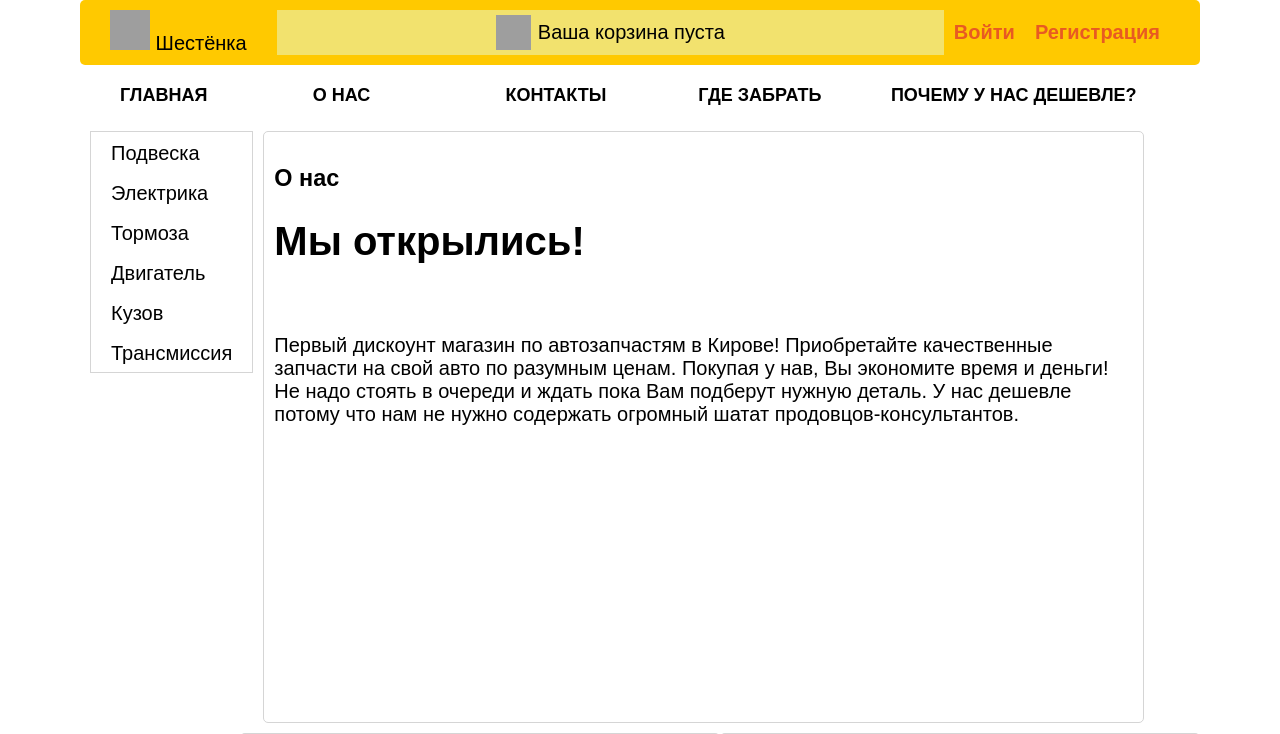
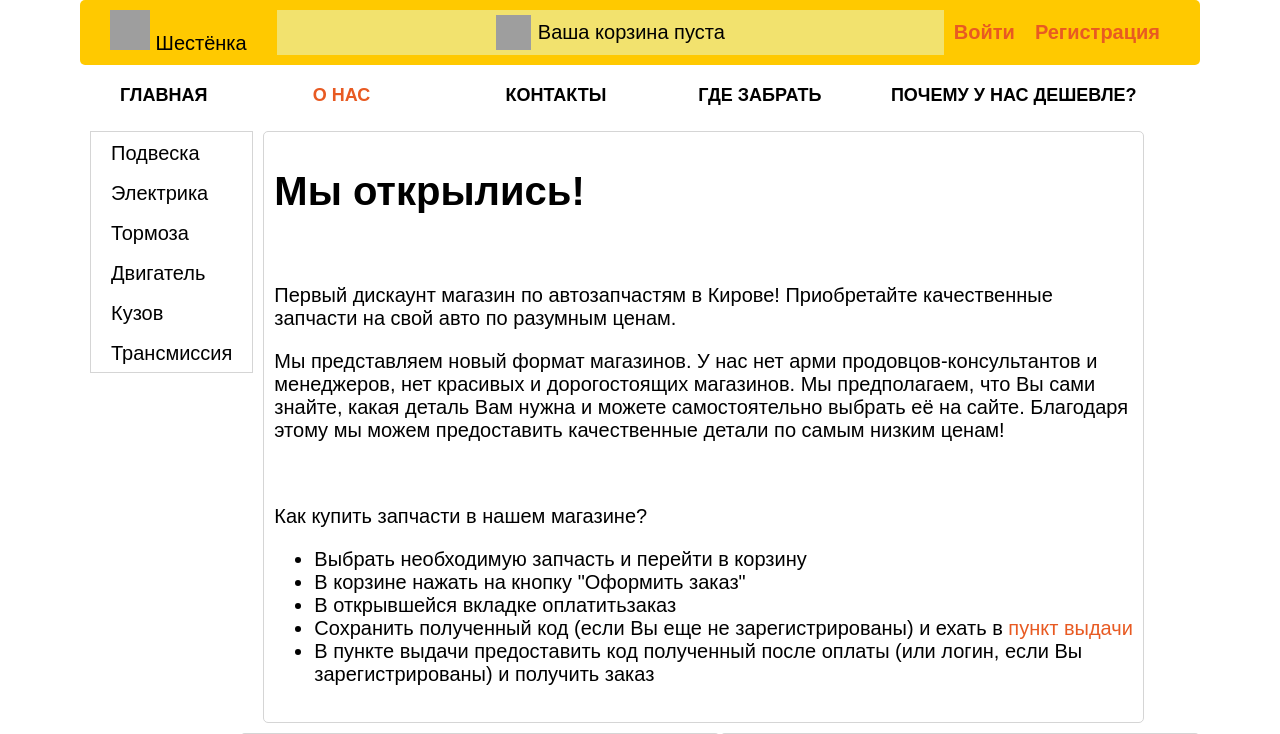
Before and after one commit to maxs2x/flask_shop, a Flask app: page /about in a window 1280 px wide. Shown: the top 734 px of the page. Run offline with Flask 2, Linux system fonts and the light colour scheme; some libraries are stand-ins or nearby versions; grey boxes are pictures that could not be loaded.

Commit message:
Добавлены/изменены страницы навбара (О нас, Контакты, Где забрать, Почему у нас дешевле)
Signed-off-by: maxs2x <xmaxs2x@gmail.com>

```diff
--- a/main.py
+++ b/main.py
@@ -118,6 +118,10 @@ def route_first_level_path(subpath):
         return render_template('suspension.html', cart_info=cart_informations)
     elif subpath == 'contacts':
         return render_template('contacts.html', cart_info=cart_informations)
+    elif subpath == 'where':
+        return render_template('where.html', cart_info=cart_informations)
+    elif subpath == 'why':
+        return render_template('why.html', cart_info=cart_informations)
 
 
 def quantity_validation(id_product, value_in, value_add):
--- a/static/css/style.css
+++ b/static/css/style.css
@@ -664,6 +664,14 @@ footer {
 table {
     width: 100%;
 }
+
+ymaps {
+    text-align: center;
+    margin: auto;
+}
+.map {
+    text-align: center;
+}
 .group-btn {
     display: flex;
     flex-wrap: wrap;
--- a/templates/about.html
+++ b/templates/about.html
@@ -4,14 +4,39 @@
 <title>Про магазин Шестерёнка</title>
 {% endblock %}
 
+{% block active_about %}
+active
+{% endblock %}
+
 {% block body %}
 <title>Магазин Шестерёнка</title>
-<h3>О нас</h3>
 <div class="container">
-    <div class="   -center">
+    <div class="sdf">
         <h1>Мы открылись!</h1>
         <br>
-        <p>Первый дискоунт магазин по автозапчастям в Кирове! Приобретайте качественные запчасти на свой авто по разумным ценам. Покупая у нав, Вы экономите время и деньги! Не надо стоять в очереди и ждать пока Вам подберут нужную деталь. У нас дешевле потому что нам не нужно содержать огромный шатат продовцов-консультантов.</p>
+        <p>Первый дискаунт магазин по автозапчастям в Кирове! Приобретайте качественные запчасти на свой авто по разумным ценам. </p>
+        <p>Мы представляем новый формат магазинов. У нас нет арми продовцов-консультантов и менеджеров, нет красивых и дорогостоящих магазинов. Мы предполагаем, что Вы сами знайте, какая деталь Вам нужна и можете самостоятельно выбрать её на сайте. Благодаря этому мы можем предоставить качественные детали по самым низким ценам!</p>
+        <br>
+        <p>
+            Как купить запчасти в нашем магазине?
+        </p>
+        <ul>
+            <li>
+                Выбрать необходимую запчасть и перейти в корзину
+            </li>
+            <li>
+                В корзине нажать на кнопку "Оформить заказ"
+            </li>
+            <li>
+                В открывшейся вкладке оплатитьзаказ
+            </li>
+            <li>
+                Сохранить полученный код (если Вы еще не зарегистрированы) и ехать в <a href="/where" style="color:#e85a22">пункт выдачи </a>
+            </li>
+            <li>
+                В пункте выдачи предоставить код полученный после оплаты (или логин, если Вы зарегистрированы) и получить заказ
+            </li>
+        </ul>
     </div>
 </div>
 </div>
--- a/templates/base.html
+++ b/templates/base.html
@@ -65,16 +65,16 @@
                           <a href="/" class="wrapper__menu-link">Главная</a>
                           <a href="/about" class="wrapper__menu-link">О компании</a>
                           <a href="/contacts" class="wrapper__menu-link">Контакты</a>
-                          <a href="#" class="wrapper__menu-link">Услуги</a>
+                          <a href="/where" class="wrapper__menu-link">Где забрать?</a>
                       </div>
                 </div>
             </div>
             <div class="header-container-second">
-                <a class="header-nav-link" aria-current="page" href="/">ГЛАВНАЯ</a>
-                <a class="header-nav-link" href="/about">О НАС</a>
-                <a class="header-nav-link" href="/contacts">КОНТАКТЫ</a>
-                <a class="header-nav-link" href="#">ГДЕ ЗАБРАТЬ</a>
-                <a class="header-nav-link" href="#">ПОЧЕМУ У НАС ДЕШЕВЛЕ?</a>
+                <a class="header-nav-link {% block active_main %}  {% endblock %}" aria-current="page" href="/">ГЛАВНАЯ</a>
+                <a class="header-nav-link {% block active_about %}  {% endblock %}" href="/about">О НАС</a>
+                <a class="header-nav-link {% block active_contacts %}  {% endblock %}" href="/contacts">КОНТАКТЫ</a>
+                <a class="header-nav-link {% block active_where %}  {% endblock %}" href="/where">ГДЕ ЗАБРАТЬ</a>
+                <a class="header-nav-link {% block active_why %}  {% endblock %}" href="/why">ПОЧЕМУ У НАС ДЕШЕВЛЕ?</a>
             </div>
         </header>
         <main class="content-container">
@@ -114,10 +114,10 @@
                         </ul>
                         <ul class="ul-footer">
                             <li>
-                              <a class="footer-nav-link" href="#">Где забрать</a>
+                              <a class="footer-nav-link" href="/where">Где забрать</a>
                             </li>
                             <li>
-                                <a class="footer-nav-link" href="#">Почему у нас дешевле?</a>
+                                <a class="footer-nav-link" href="/why">Почему у нас дешевле?</a>
                             </li>
                         </ul>
                         <ul class="ul-footer">
--- a/templates/index.html
+++ b/templates/index.html
@@ -4,9 +4,13 @@
 <title>Магазин Шестерёнка</title>
 {% endblock %}
 
+{% block active_main %}
+active
+{% endblock %}
+
 {% block body %}
 
-    <h2 class="text-center">Новые поступления</h2>
+    <h2 class="p-center">Новые поступления</h2>
       <div class="card-block">
       {% for el in data %}
             <div class="card card-main">
```
Also changed, not shown: templates/contacts.html (+9 -6 lines), templates/where.html (added, +27 -0 lines), templates/why.html (added, +24 -0 lines).
